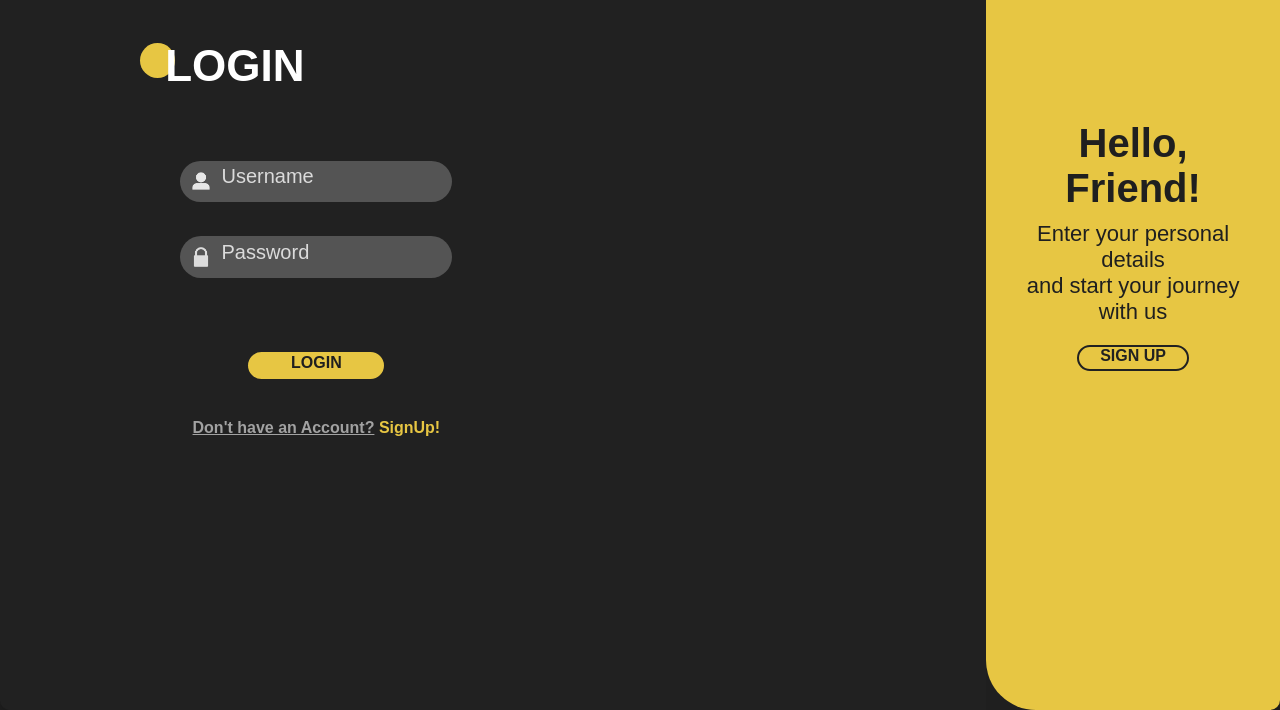
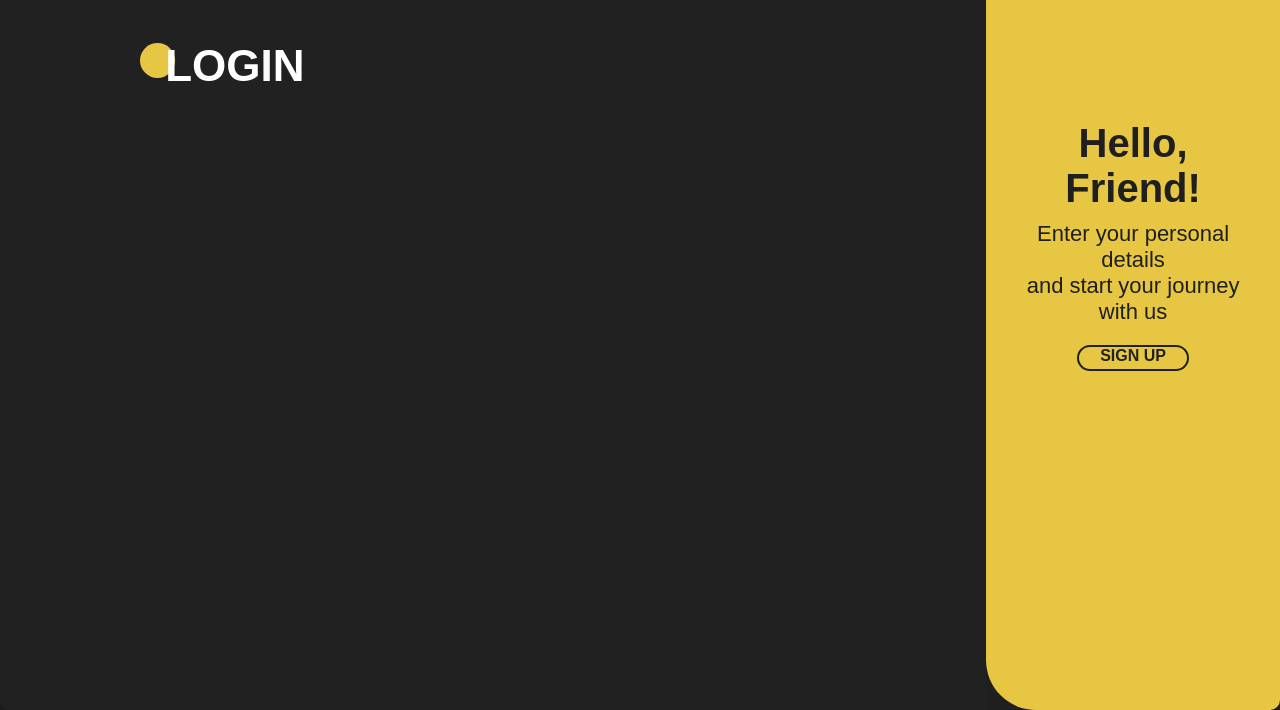
Before and after one commit to PUKO-Dev/PUKO-Front, a plain HTML site: page index.html in a window 1280 px wide. Shown: the part 90-800 px from the top of the page. Drawn offline with Linux system fonts and the light colour scheme; some packages are replaced by stand-ins of ours; a script that the page names is missing; a web font is replaced by a local one.

```diff
--- a/index.html
+++ b/index.html
@@ -7,10 +7,7 @@
     <title>Pantalla de Login</title>
     <link rel="stylesheet" href="/css/login.css">
     <link rel="icon" type="image/png" href="/img/logo.png" />
-
     <meta name="google-signin-client_id" content="427937242400-1g9redl0nc6al5bu6s4fbqvlu4s7h9mk.apps.googleusercontent.com">
-
-
 </head>
 
 <body>
@@ -21,23 +18,8 @@
             </div>
             <div class="login-form">
                 <h2>LOGIN</h2>
-                <div class="input-field">
-                    <img src="/img/profile.png" alt="" class="username">
-                    <input type="text" placeholder="Username">
-                </div>
-                <div class="input-field">
-                    <img src="/img/lock.png" alt="" class="password">
-                    <input type="password" placeholder="Password">
-                </div>
-                <button class="login-btn">LOGIN</button>
-
                 <!-- Botón de Google para iniciar sesión -->
                 <div id="google-signin-button"></div>
-
-
-                <p class="signup-link">
-                    <span class="highlight">Don't have an Account?</span> <a href="#">SignUp!</a>
-                </p>
             </div>
         </div>
         <div class="signup-section">
@@ -55,11 +37,9 @@
     </div>
 
     <!-- Scripts de JS -->
+    <script src="https://accounts.google.com/gsi/client" async defer onload="initializeGoogleSignIn()"></script>
     <script src="/js/login.js"></script>
-    <script src="https://accounts.google.com/gsi/client" async defer></script>
-
     <script src="https://cdn.jsdelivr.net/npm/sweetalert2@11"></script>
-
 </body>
 
 </html>
--- a/js/login.js
+++ b/js/login.js
@@ -83,7 +83,7 @@
     .then(data => {
         if (data.token) {
             console.log('Token JWT recibido:', data.token);
-            // Guardamos el JWT recibido en localStorage
+            // Guardamos el JWT recibido en sessionStorage
             sessionStorage.setItem('authToken', data.token);
             sessionStorage.setItem('username', data.username);
             sessionStorage.setItem('userId', data.id);
@@ -130,9 +130,8 @@
     });
 }
 
-
-// Inicializa el botón de Google cuando el documento esté listo
-document.addEventListener('DOMContentLoaded', function() {
+// Nueva función que se ejecuta cuando la API de Google se carga completamente
+function initializeGoogleSignIn() {
     google.accounts.id.initialize({
         client_id: '427937242400-1g9redl0nc6al5bu6s4fbqvlu4s7h9mk.apps.googleusercontent.com', // Reemplaza con tu Client ID de Google
         callback: handleCredentialResponse // Función que maneja la respuesta del login
@@ -143,7 +142,9 @@
         document.getElementById("google-signin-button"),
         { theme: "outline", size: "large" }  // Personaliza el botón si lo deseas
     );
+}
+
+// Inicializa el inicio de sesión con Google cuando el documento esté listo
+document.addEventListener('DOMContentLoaded', function() {
+    // El script de Google ya debe estar cargado por completo en este momento
 });
-
-// Event listener para el botón de login
-document.querySelector('.login-btn').addEventListener('click', validateLogin);
```
